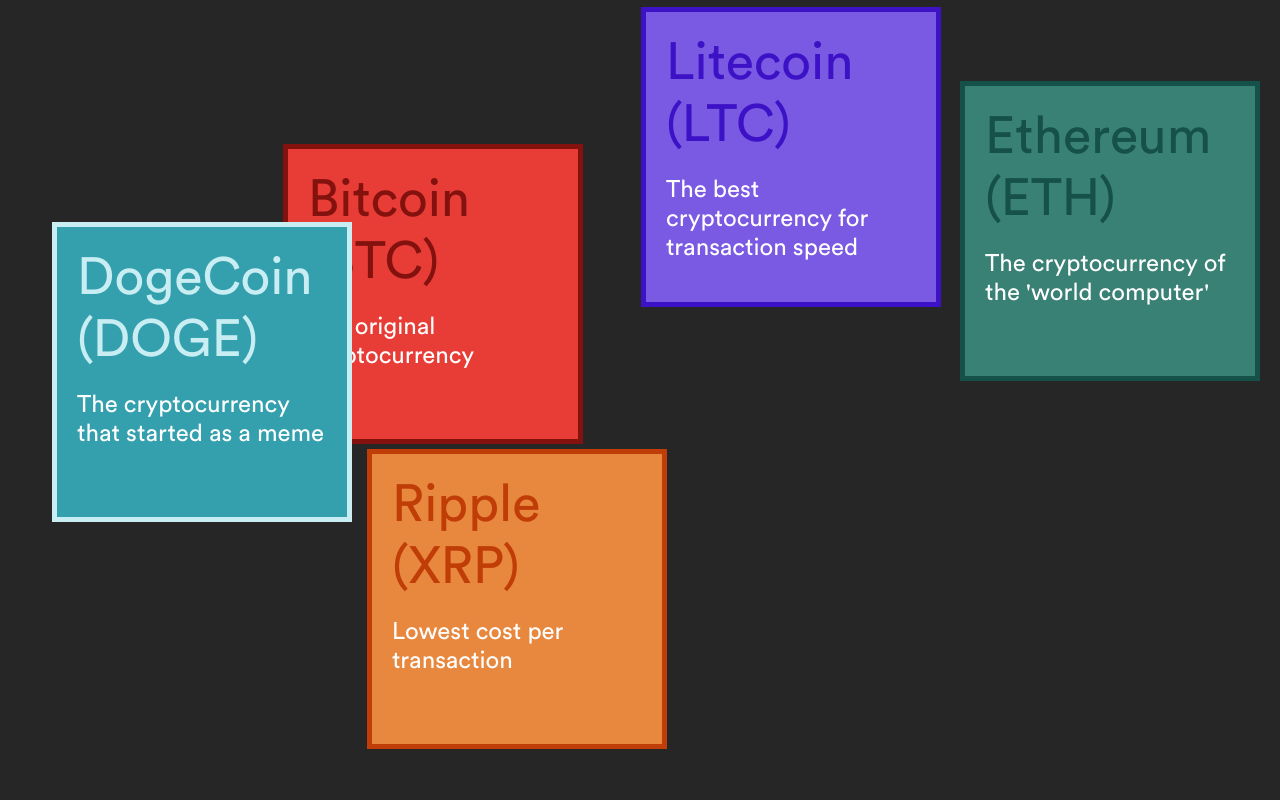
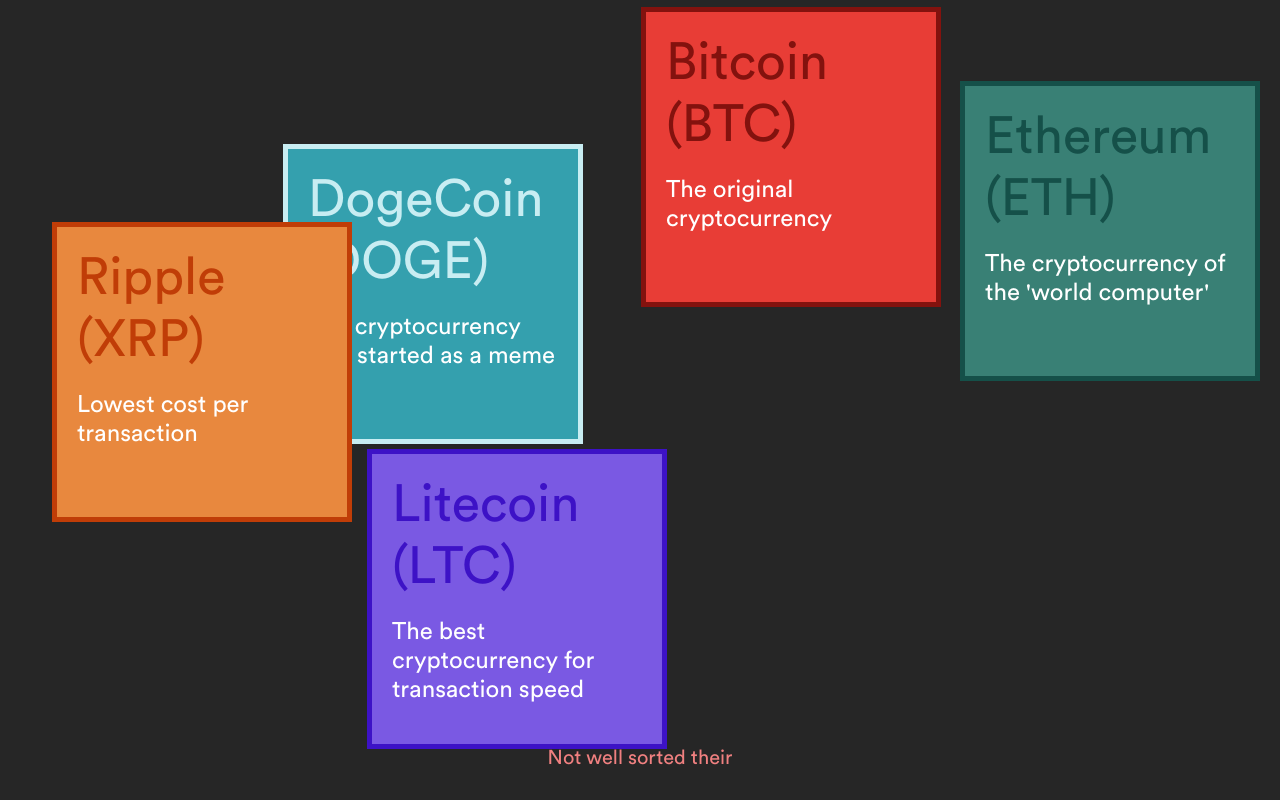
Before and after one commit to Matthiasgdr/Data-Design, a React (Create React App) app: page / in a window 1280 px wide. Built offline with nearby package versions, Linux system fonts and the light colour scheme.

Commit message:
well sorted feature

```diff
--- a/public/index.html
+++ b/public/index.html
@@ -24,7 +24,7 @@
       work correctly both with client-side routing and a non-root public URL.
       Learn how to configure a non-root public URL by running `npm run build`.
     -->
-    <title>React App</title>
+    <title>Cryptomoney Popularity</title>
   </head>
   <body>
     <noscript>You need to enable JavaScript to run this app.</noscript>
--- a/src/App.css
+++ b/src/App.css
@@ -50,6 +50,23 @@
   font-size: 24px;
 }
 
+.app .well-sorted {
+  position: absolute;
+  bottom: 30px;
+  left: 50%;
+  transform: translateX(-50%);
+}
+
+.app .well-sorted.good {
+  color: lightgreen;
+  font-size: 40px;
+}
+
+.app .well-sorted.bad {
+  color: lightcoral;
+  font-size: 20px;
+}
+
 .app .modal-container {
   position: absolute;
   top: 0;
--- a/src/App.js
+++ b/src/App.js
@@ -1,4 +1,4 @@
-import React, { useState } from "react";
+import React, { useState, useEffect } from "react";
 
 import "./App.css";
 import CryptoSquare from "./components/CryptoSquare";
@@ -6,8 +6,25 @@
 import cryptos from "./data/crypto.json";
 
 function App() {
-  const cryptoKeys = Object.keys(cryptos);
+  const cryptoKeys = Object.keys(cryptos).reverse();
+
+  const [wellSorted, setWellSorted] = useState(false);
+
   const [selectedCrypto, selectCrypto] = useState(null);
+  const [squaresPos, setSquarePos] = useState({});
+
+  useEffect(() => {
+    if (
+      squaresPos.Ripple < squaresPos.Ethereum &&
+      squaresPos.Ethereum < squaresPos.Litecoin &&
+      squaresPos.Litecoin < squaresPos.Bitcoin &&
+      squaresPos.Bitcoin < squaresPos.DogeCoin
+    ) {
+      setWellSorted(true);
+    } else {
+      setWellSorted(false);
+    }
+  }, [squaresPos]);
 
   const closeModal = () => {
     selectCrypto(null);
@@ -16,11 +33,17 @@
   return (
     <div className="app">
       <div className="container">
+        <div className={`well-sorted ${wellSorted ? "good" : "bad"}`}>
+          {wellSorted
+            ? "It's well sorted, good job !"
+            : "Not well sorted their"}
+        </div>
         {cryptoKeys.map((crypto) => (
           <CryptoSquare
             key={cryptos[crypto].sign}
             crypto={cryptos[crypto]}
             selectCrypto={selectCrypto}
+            setSquarePos={setSquarePos}
           />
         ))}
       </div>
--- a/src/App.scss
+++ b/src/App.scss
@@ -40,6 +40,20 @@
       .description {
         font-size: 24px;
       }
+    }
+  }
+  .well-sorted {
+    position: absolute;
+    bottom: 30px;
+    left: 50%;
+    transform: translateX(-50%);
+    &.good {
+      color: lightgreen;
+      font-size: 40px;
+    }
+    &.bad {
+      color: lightcoral;
+      font-size: 20px;
     }
   }
   .modal-container {
--- a/src/components/CryptoSquare/CryptoSquare.jsx
+++ b/src/components/CryptoSquare/CryptoSquare.jsx
@@ -1,6 +1,6 @@
-import React, { useState } from "react";
+import React, { useState, useEffect } from "react";
 
-const CryptoSquare = ({ crypto, selectCrypto }) => {
+const CryptoSquare = ({ crypto, selectCrypto, setSquarePos }) => {
   const [initialPos, setInitialPos] = useState();
   const [PosX, setPosX] = useState(
     Math.floor(Math.random() * (window.innerWidth - 310))
@@ -36,6 +36,15 @@
     }
   };
 
+  useEffect(() => {
+    setSquarePos((old) => {
+      return {
+        ...old,
+        [crypto.title]: PosX,
+      };
+    });
+  }, [PosX]);
+
   return (
     <div
       onClick={onClick}
--- a/src/data/crypto.json
+++ b/src/data/crypto.json
@@ -1,11 +1,20 @@
 {
-  "bitcoin": {
-    "title": "Bitcoin",
-    "sign": "BTC",
-    "description": "The original cryptocurrency",
+	"ripple": {
+    "title": "Ripple",
+    "sign": "XRP",
+    "description": "Lowest cost per transaction",
     "colors": {
-      "background": "#E83D36",
-      "border": "#83120E"
+      "background": "#E8883E",
+      "border": "#C03D07"
+    }
+  },
+   "ethereum": {
+    "title": "Ethereum",
+    "sign": "ETH",
+    "description": "The cryptocurrency of the 'world computer'",
+    "colors": {
+      "background": "#398075",
+      "border": "#155049"
     }
   },
   "litecoin": {
@@ -17,22 +26,13 @@
       "border": "#3D12C6"
     }
   },
-  "ripple": {
-    "title": "Ripple",
-    "sign": "XRP",
-    "description": "Lowest cost per transaction",
+  "bitcoin": {
+    "title": "Bitcoin",
+    "sign": "BTC",
+    "description": "The original cryptocurrency",
     "colors": {
-      "background": "#E8883E",
-      "border": "#C03D07"
-    }
-  },
-  "ethereum": {
-    "title": "Ethereum",
-    "sign": "ETH",
-    "description": "The cryptocurrency of the 'world computer'",
-    "colors": {
-      "background": "#398075",
-      "border": "#155049"
+      "background": "#E83D36",
+      "border": "#83120E"
     }
   },
   "dogecoin": {
```
